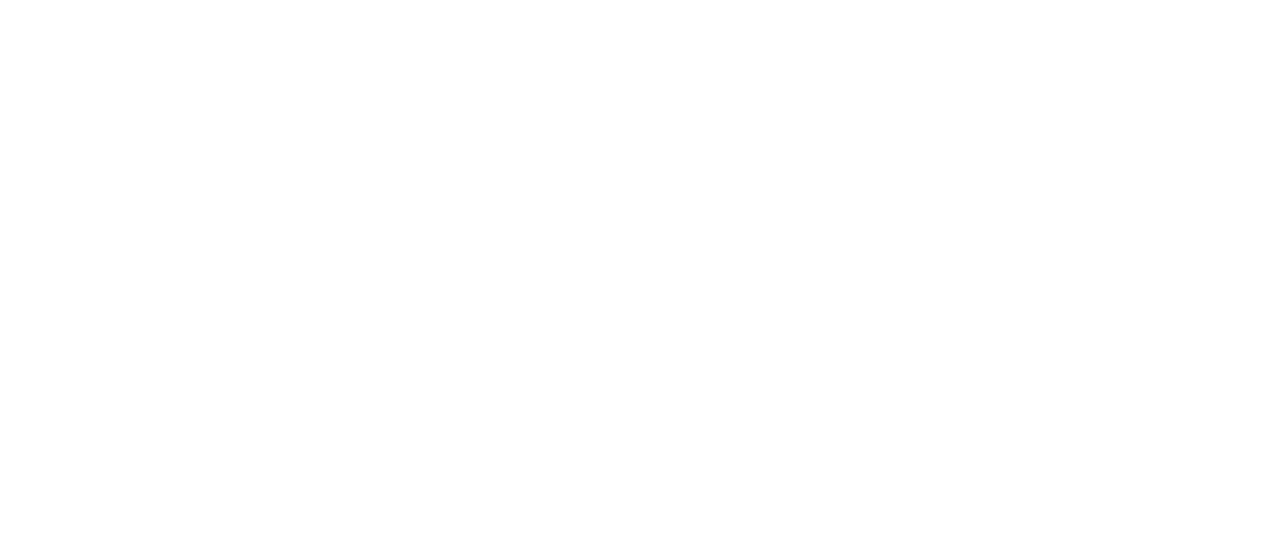
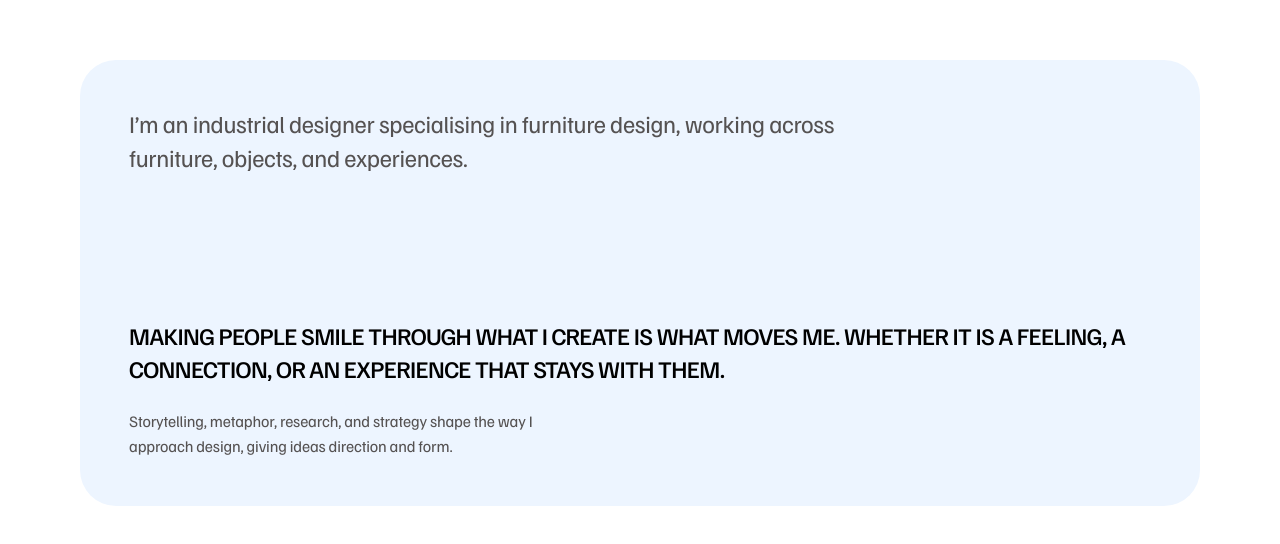
Before and after one commit to krishnasahu22032003/nimi-portfolio, a Next.js app: page / in a window 1280 px wide. Shown: the part 2500-3044 px from the top of the page. Before the commit the page ends 2400 px from the top, so only its background shows below. Built offline with nearby package versions, Linux system fonts and the light colour scheme.

Commit message:
intro section code add

```diff
--- a/app/page.tsx
+++ b/app/page.tsx
@@ -1,9 +1,11 @@
 import HeroSection from "@/components/HeroSection";
+import IntroSection from "@/components/IntroSection";
 
 export default function Home() {
   return (
     <main>
       <HeroSection />
+      <IntroSection/>
     </main>
   );
 }
--- /dev/null
+++ b/components/IntroSection.tsx
@@ -0,0 +1,109 @@
+export default function IntroSection() {
+  return (
+    <section
+      className="
+      mt-40
+        bg-white
+        px-5
+        pb-16
+        sm:px-8
+        sm:pb-20
+        md:px-12
+        md:pb-24
+        lg:px-16
+        lg:pb-28
+        xl:px-20
+      "
+    >
+      <div
+        className="
+          mx-auto
+          w-full
+          max-w-[1180px]
+          rounded-[32px]
+          bg-[#EDF5FF]
+          px-7
+          py-10
+          sm:rounded-[34px]
+          sm:px-10
+          sm:py-12
+          md:px-12
+          md:py-14
+          lg:rounded-[36px]
+          lg:px-12
+          lg:py-14
+          xl:px-[49px]
+          xl:py-[47px]
+        "
+      >
+        <div className="max-w-[780px]">
+          <p
+            className="
+              m-0
+              text-[20px]
+              leading-[1.45]
+              font-normal
+              tracking-[-0.015em]
+              text-[#555252]
+              sm:text-[22px]
+              md:text-[24px]
+              md:leading-[1.4]
+            "
+          >
+            I’m an industrial designer specialising in furniture
+            design, working across furniture, objects, and
+            experiences.
+          </p>
+        </div>
+
+        <div
+          className="
+            mt-24
+            max-w-[1050px]
+            sm:mt-28
+            md:mt-32
+            lg:mt-[145px]
+          "
+        >
+          <h2
+            className="
+              m-0
+              max-w-[1050px]
+              text-[20px]
+              leading-[1.4]
+              font-medium
+              tracking-[-0.025em]
+              text-black
+              sm:text-[22px]
+              md:text-[24px]
+              md:leading-[1.38]
+            "
+          >
+            MAKING PEOPLE SMILE THROUGH WHAT I CREATE IS WHAT MOVES
+            ME. WHETHER IT IS A FEELING, A CONNECTION, OR AN
+            EXPERIENCE THAT STAYS WITH THEM.
+          </h2>
+
+          <p
+            className="
+              mt-5
+              mb-0
+              max-w-[430px]
+              text-[15px]
+              leading-[1.55]
+              font-normal
+              tracking-[-0.01em]
+              text-[#555252]
+              sm:text-[16px]
+              md:mt-6
+            "
+          >
+            Storytelling, metaphor, research, and strategy shape
+            the way I approach design, giving ideas direction and
+            form.
+          </p>
+        </div>
+      </div>
+    </section>
+  );
+}
```
